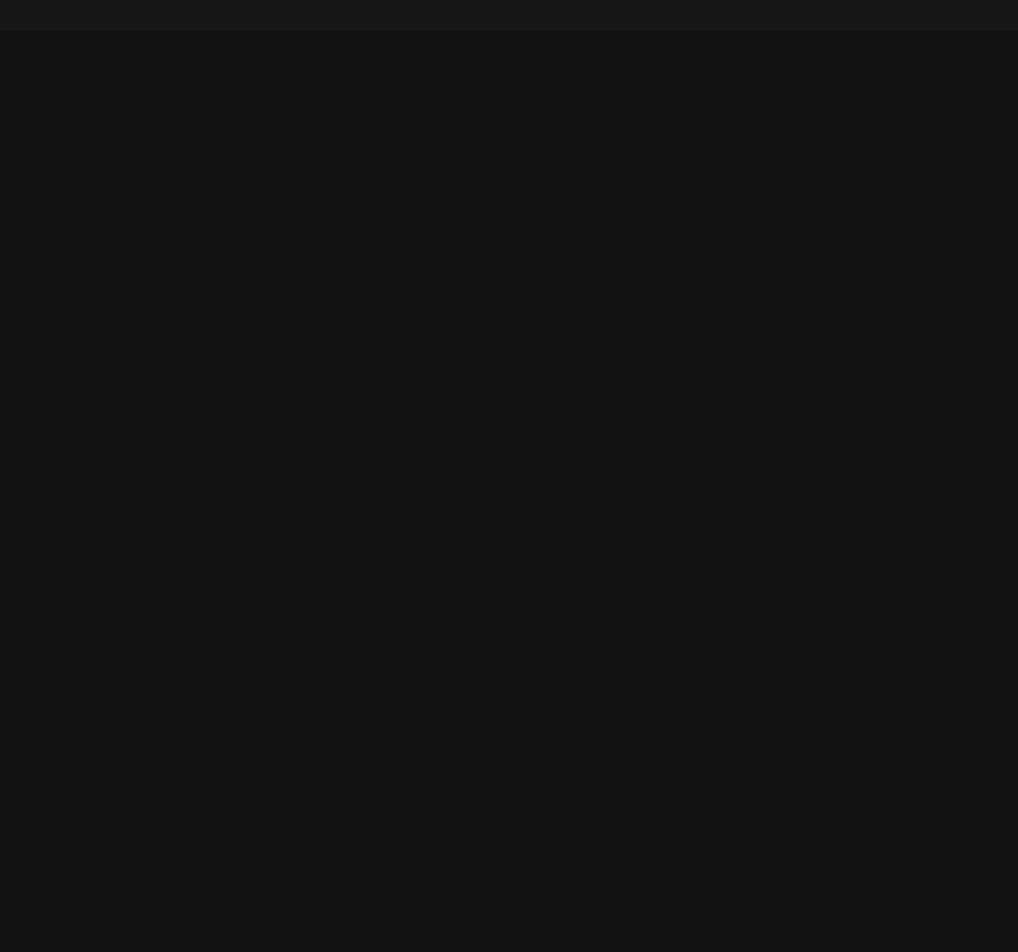
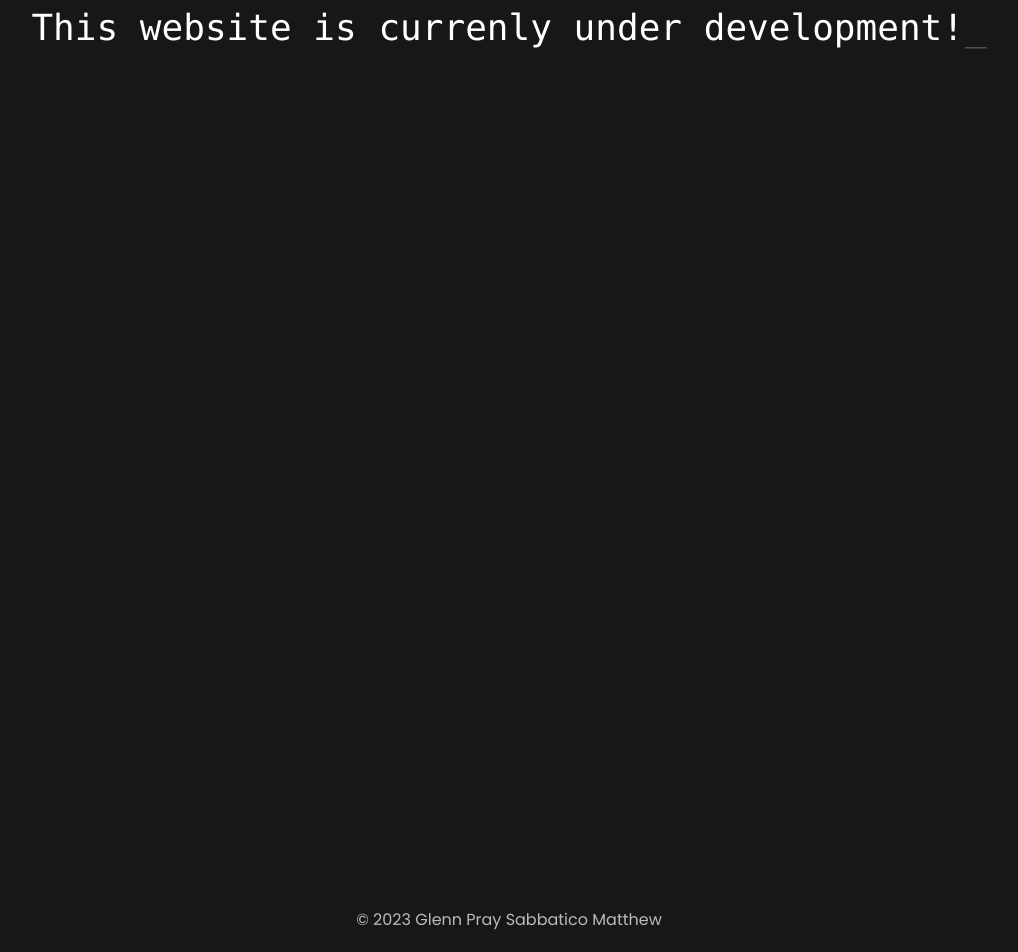
Before and after one commit to michaelsetiawann/michael.github.io, a Next.js app: page / in a window 1280 px wide. Shown: the part 769-1721 px from the top of the page, without its empty margins (131-1149 px from the left). Before the commit the page ends 800 px from the top, so only its background shows below. Built offline with nearby package versions, Linux system fonts and the light colour scheme.

Commit message:
feature: footer

```diff
--- a/src/app/layout.tsx
+++ b/src/app/layout.tsx
@@ -2,6 +2,7 @@ import Provider from '@/components/middleware/provider'
 import './globals.css'
 import { Poppins } from 'next/font/google'
 import { Navigation } from '@/components/header/Navigation'
+import Footer from '@/components/footer/Footer';
 
 const fontFamily = Poppins({ weight: ['100', '200', '400', '500', '600', '700', '800', '900', '300'], subsets: ['latin'] });
 
@@ -36,6 +37,7 @@ export default function RootLayout({
             <div className='px-8 flex-grow'>
               {children}
             </div>
+            <Footer />
           </div>
         </Provider>
       </body>
--- a/src/app/page.tsx
+++ b/src/app/page.tsx
@@ -3,6 +3,7 @@ import Link from 'next/link';
 import photoProfile from 'public/profile-transparent-bg.png';
 import { motion } from "framer-motion";
 import { Motions } from '@/utils/motion';
+import Landing from './landing';
 
 
 export default function Home() {
@@ -17,21 +18,21 @@ export default function Home() {
         <motion.div
           className='flex flex-col w-full xl:w-8/12'>
           <motion.span
-          variants={Motions.fadeIn("left", "tween", 0.04, 0.2)}
-          className='text-xl font-semibold dark:text-neutral-300 '>Hi, there👋</motion.span>
+            variants={Motions.fadeIn("left", "tween", 0.04, 0.4)}
+            className='text-xl font-semibold dark:text-neutral-300 '>Hi, there👋</motion.span>
           <motion.span
-          variants={Motions.fadeIn("up", "tween", 0.07, 0.7)}
-          className='text-7xl font-bold text-amber-500 dark:text-purple-500'>Glenn Pray</motion.span>
+            variants={Motions.fadeIn("up", "tween", 0.1, 1)}
+            className='text-7xl font-bold text-amber-500 dark:text-purple-500'>Glenn Pray</motion.span>
           <motion.div
-          variants={Motions.textVariants(0.4)}
-          className='mt-5 w-10/12 max-lg:w-full'>
+            variants={Motions.textVariants(0.9)}
+            className='mt-5 w-10/12 max-lg:w-full'>
             <p>I&apos;m a undergraduate student of Informatics Engineering at <Link className='hover:text-amber-500 dark:hover:text-purple-500' href=''>Institut Teknologi Harapan Bangsa</Link>. Passionate about technology and specializing in Software Engineering.</p>
             <p>I&apos;m dedicated to developing my skills and seeking growth opportunities. I approach challenges practically, aiming to enhance my expertise and contribute to the ever-changing tech field.</p>
           </motion.div>
         </motion.div>
         <motion.div
-        variants={Motions.slideIn("right", "tween", 0.04, 0.7)}
-        className='w-80 xl:w-96 flex items-center justify-center '>
+          variants={Motions.slideIn("right", "tween", 1.1, 1)}
+          className='w-80 xl:w-96 flex items-center justify-center '>
           <svg className=' fill-amber-500 dark:fill-purple-500' viewBox="0 -12 220 220" xmlns="http://www.w3.org/2000/svg" xmlnsXlink="http://www.w3.org/1999/xlink" >
             <mask id="mask0" mask-type="alpha">
               <path d="M 190.312 36.4879 C 228 87 201.309 102.826 182.328 134.186 C 163.346 165.547 130.807 187.559 100.226 186.353 C 69.6454 185.297 12 172 21.7403 129.362 C 28 107 17 58 6.6758 34.5279 C 2 17 21 -16 97.9666 0.0016 C 134 13 174.193 10.857 190.312 36.4879 Z"></path>
@@ -44,6 +45,9 @@ export default function Home() {
 
         </motion.div>
       </motion.div>
+      <div className='h-screen mt-44 md:mt-52 xl:mt-72'>
+        <Landing />
+      </div>
     </>
   )
 }
--- /dev/null
+++ b/src/components/footer/Footer.tsx
@@ -0,0 +1,7 @@
+export default function Footer() {
+    return (
+        <footer className="py-5 px-8 flex items-center justify-center bg-inherit mt-20">
+            <span className="opacity-70">© 2023 Glenn Pray Sabbatico Matthew</span>
+        </footer>
+    )
+}
```
